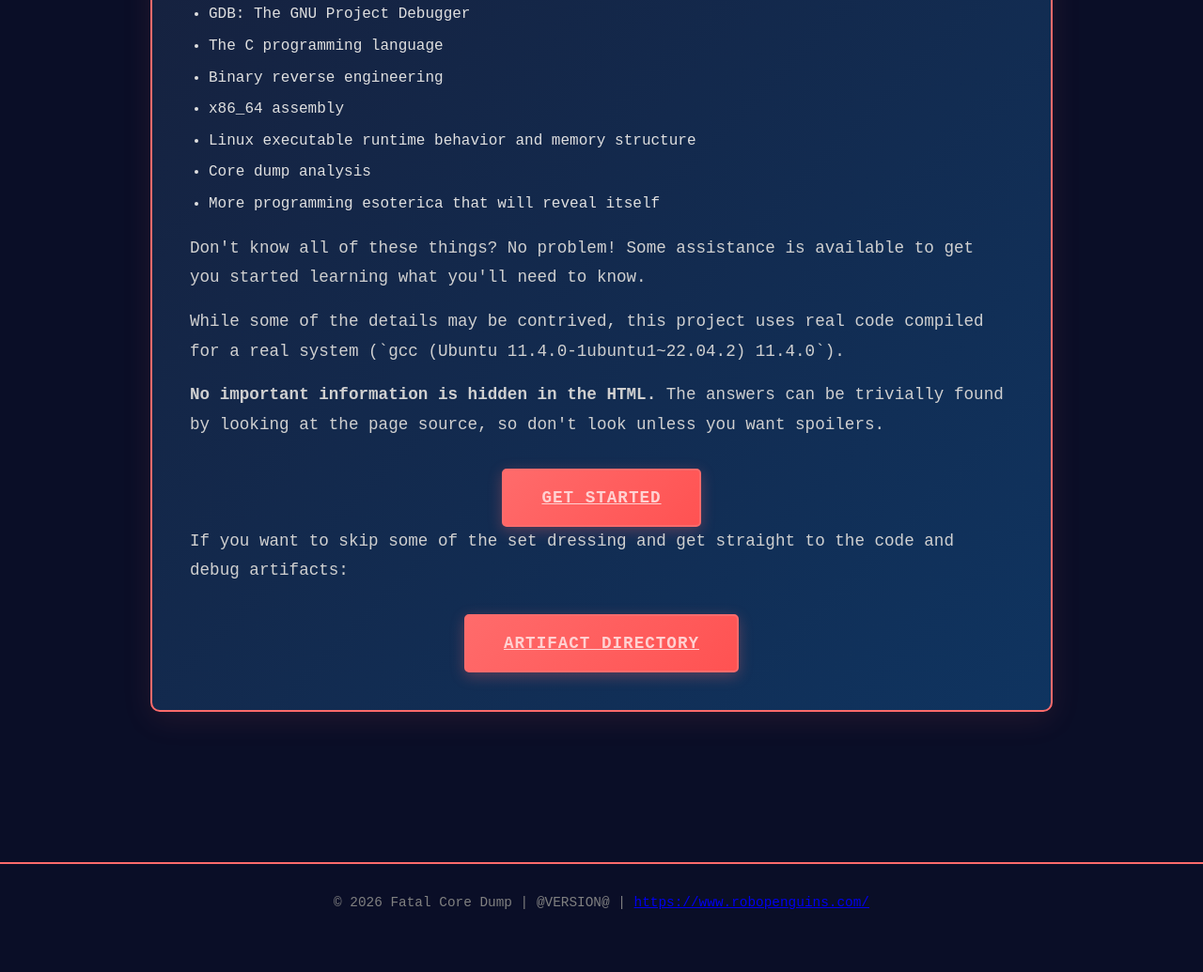
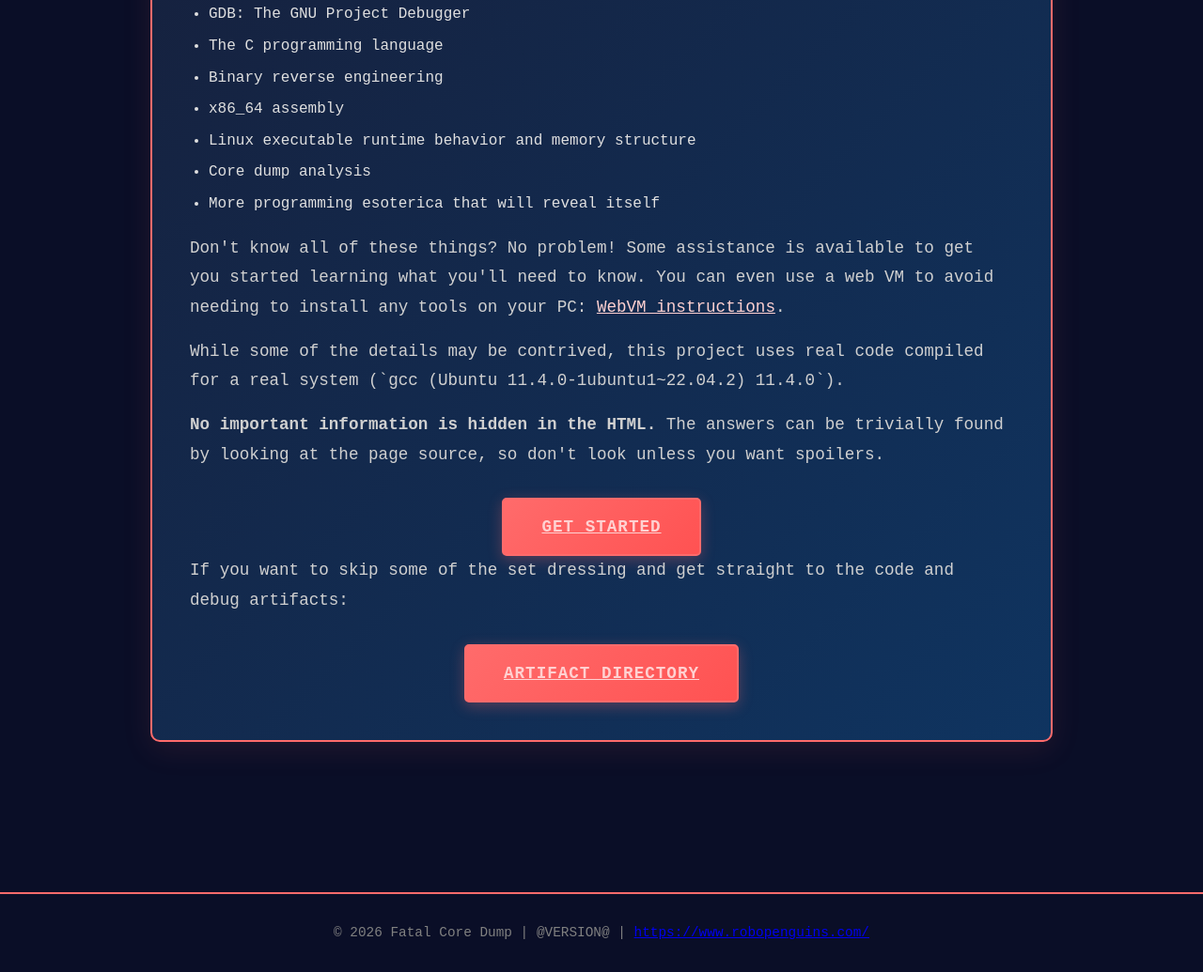
Before and after one commit to axlan/fatal_core_dump, a plain HTML site: page site/index.html in a window 1280 px wide. Shown: the part 829-1864 px from the top of the page at 94% size. Before the commit the page ends 1832 px from the top, so only its background shows below. Drawn offline with Linux system fonts and the light colour scheme.

Commit message:
Add mention of VM on start page.

```diff
--- a/site/index.html
+++ b/site/index.html
@@ -50,7 +50,7 @@
                 <li>More programming esoterica that will reveal itself</li>
             </ul>
             <p>
-                Don't know all of these things? No problem! Some assistance is available to get you started learning what you'll need to know.
+                Don't know all of these things? No problem! Some assistance is available to get you started learning what you'll need to know. You can even use a web VM to avoid needing to install any tools on your PC: <a href="assistance.html#running-in-browser">WebVM instructions</a>.
             </p>
             <p>
                 While some of the details may be contrived, this project uses real code compiled for a real system (`gcc (Ubuntu 11.4.0-1ubuntu1~22.04.2) 11.4.0`).
```
